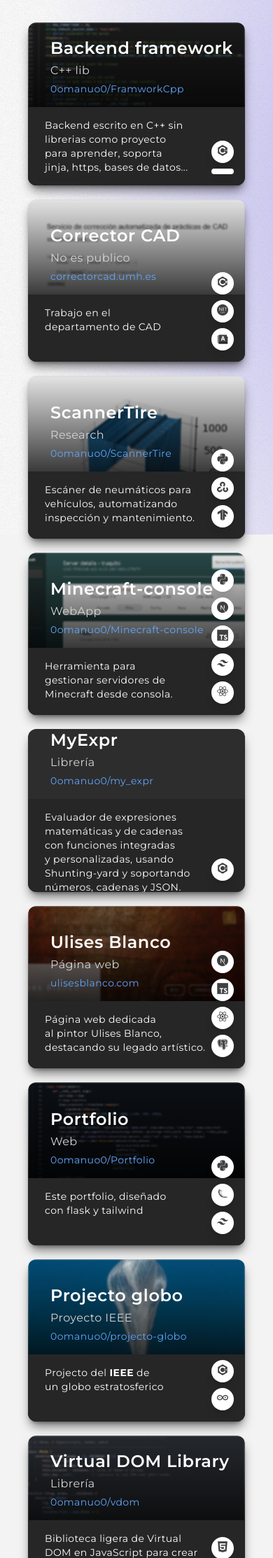
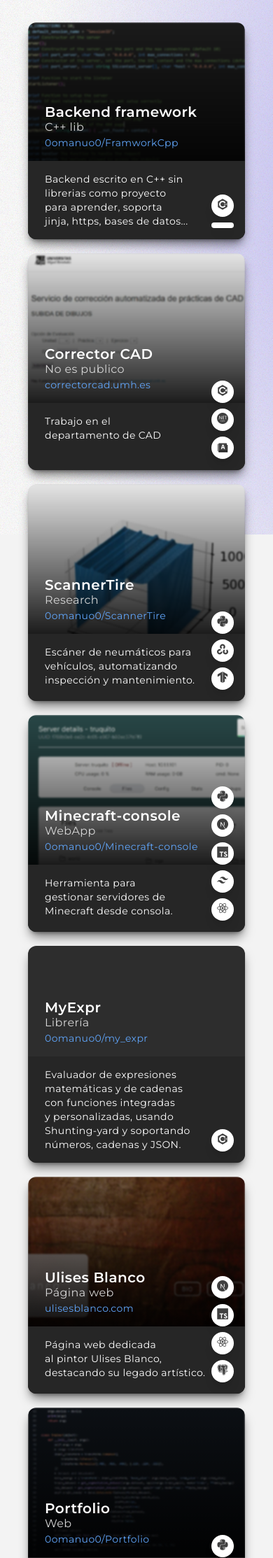
Before and after one commit to 0omanuo0/Portfolio, a Flask app: page /projects in a window 390 px wide. Shown: the part 80-2307 px from the top of the page at 70% size. Run offline with Flask 3, Linux system fonts and the light colour scheme; data that the repository does not hold is empty; style sheets or scripts are compiled from the project's sources.

Commit message:
Update aspect ratio for project card in mobile

```diff
--- a/static/assets/css/src/input.css
+++ b/static/assets/css/src/input.css
@@ -321,7 +321,7 @@
 
 
     .project-card {
-        @apply relative aspect-[4/3] rounded-xl overflow-hidden text-balance;
+        @apply relative aspect-square md:aspect-[4/3] rounded-xl overflow-hidden text-balance;
         --scale: 1;
         --bottom-tech: 0;
         transition: transform 0.5s;
--- a/templates/blocks/project-template.html
+++ b/templates/blocks/project-template.html
@@ -13,8 +13,8 @@
         >
         <div style="background: linear-gradient(0deg, rgba(0, 0, 0, 0.90) 30%, rgba(0, 0, 0, 0.10) 100%);">
         {% endif %}
-            <div class="pl-8 flex flex-col gap-1 pb-4">
-                <h1 class="text-white w-fit h-auto text-2xl font-semibold tracking-wide"> {{ proj.Title }} </h1>
+            <div class="pl-6 flex flex-col gap-1 pb-4 text-base/4">
+                <h1 class="text-white w-fit h-auto text-xl/5 md:text-2xl font-semibold tracking-wide"> {{ proj.Title }} </h1>
                 {% if proj.Content != "" %}
                     <p
                         class="text-neutral-300"
@@ -26,7 +26,7 @@
                     <a href="{{ proj.url[0] }}" class=" text-blue-400 text-sm">{{proj.url[1] }}</a>
                 {% endif %}
             </div>
-            <div class=" w-full bg-neutral-800 text-white min-h-24 px-6 py-4 text-sm">
+            <div class=" w-full bg-neutral-800 text-white min-h-24 px-6 py-4 text-sm  md:text-sm">
                 <p> {{ proj.Description | replace("\n", "<br>")|safe }} </p>
             </div>
         </div>
```
